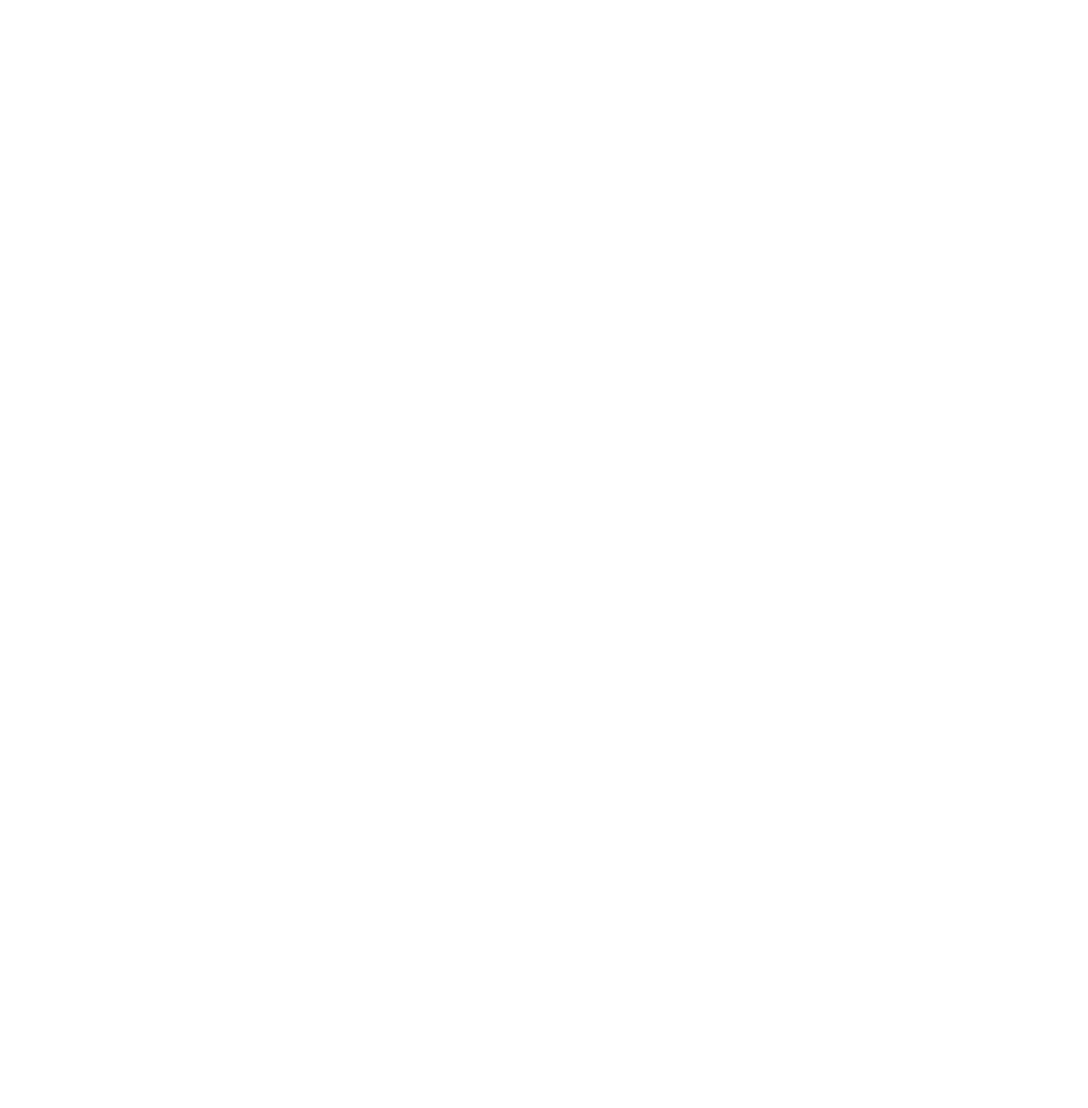
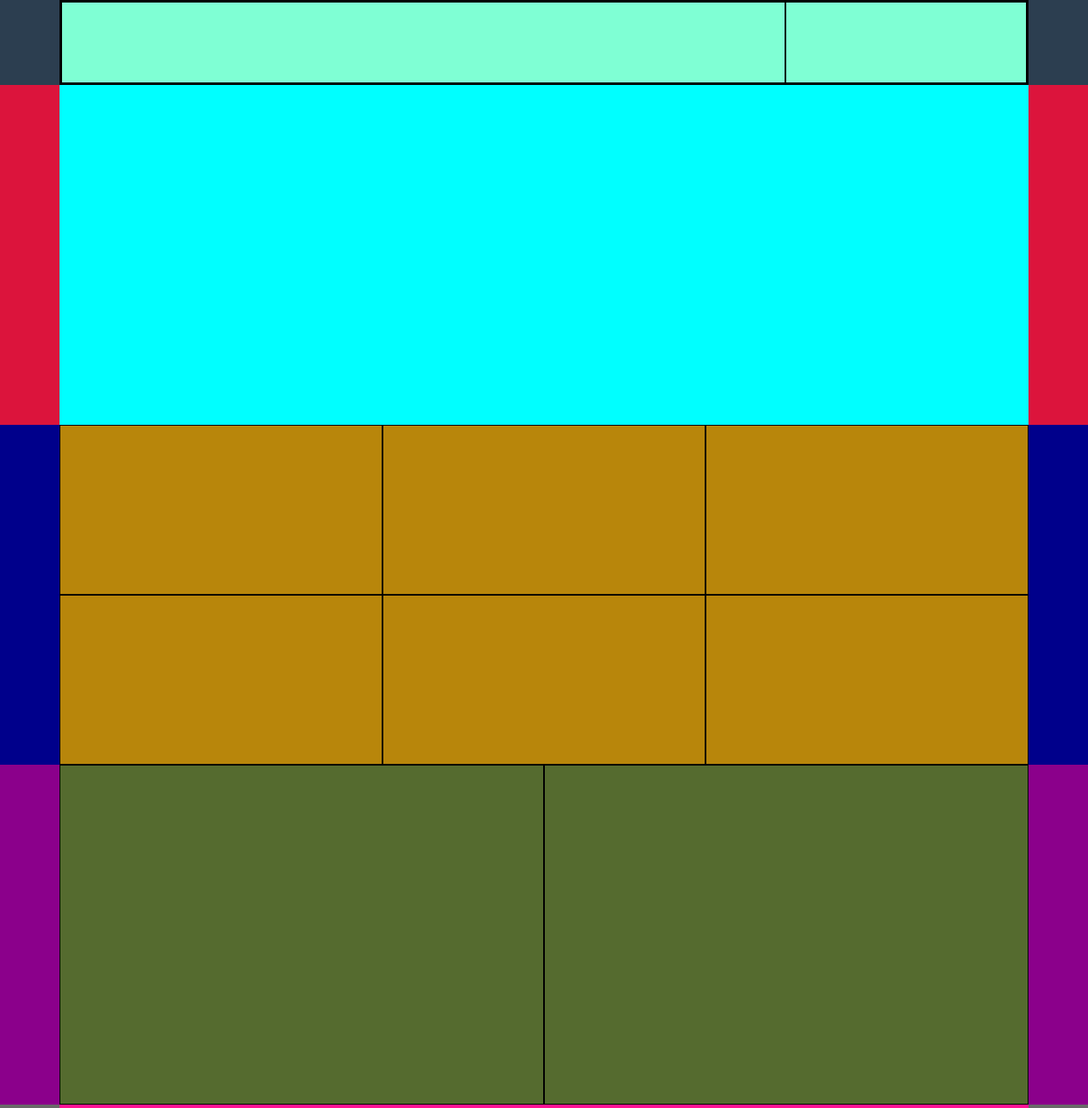
Before and after one commit to Micaela87/html-css-bootstrap-freelancer, a plain HTML site: page index.html in a window 1280 px wide. Shown: the top 1304 px of the page at 85% size. Before the commit the page ends 800 px from the top, so only its background shows below. Drawn offline with nearby package versions, Linux system fonts and the light colour scheme.

Commit message:
main structure completed

```diff
--- a/index.html
+++ b/index.html
@@ -9,6 +9,56 @@
     <title>Bootstrap Freelancer</title>
 </head>
 <body>
-
+    <!-- header -->
+    <header>
+        <div class="container-md">
+            <div class="row">
+                <div class="col"></div>
+                <div class="col-2  col-md-3"></div>
+            </div>
+        </div>
+    </header>
+    <!-- banner -->
+    <section class="jumbo">
+        <div class="container">
+        </div>
+    </section>
+    <!-- portfolio -->
+    <section class="portfolio">
+        <div class="container">
+            <div class="row">
+                <div class="col-12 col-md-6 col-lg-4 debug"></div>
+                <div class="col-12 col-md-6 col-lg-4 debug"></div>
+                <div class="col-12 col-md-6 col-lg-4 debug"></div>
+                <div class="col-12 col-md-6 col-lg-4 debug"></div>
+                <div class="col-12 col-md-6 col-lg-4 debug"></div>
+                <div class="col-12 col-md-6 col-lg-4 debug"></div>
+            </div>
+        </div>
+    </section>
+    <!-- about -->
+    <section class="about">
+        <div class="container">
+            <div class="row">
+                <div class="col-12 col-md-6 debug"></div>
+                <div class="col-12 col-md-6 debug"></div>
+            </div>
+        </div>
+    </section>
+    <section class="contact">
+        <div class="container"></div>
+    </section>
+    <!-- info -->
+    <section class="info">
+        <div class="container">
+            <div class="row">
+                <div class="col-12 col-md-4 debug"></div>
+                <div class="col-12 col-md-4 debug"></div>
+                <div class="col-12 col-md-4 debug"></div>
+            </div>
+        </div>
+    </section>
+    <!-- footer -->
+    <footer></footer>
 </body>
 </html>
--- a/resources/css/style.css
+++ b/resources/css/style.css
@@ -0,0 +1,74 @@
+/* MOBILE VERSION */
+/* debugging rules */
+header div {
+    background-color: aquamarine;
+    border: 1px solid black;
+    height: 100%;
+}
+
+/* header */
+header {
+    height: 100px;
+    background-color: #2c3e50;
+}
+
+/* banner */
+.jumbo {
+    background-color: crimson;
+    height: 400px;
+}
+
+.jumbo div {
+    background-color: cyan;
+    height: 400px;
+}
+
+/* portfolio */
+.portfolio {
+    background-color: darkblue;
+}
+
+.portfolio .debug {
+    background-color: darkgoldenrod;
+    height: 200px;
+    border: 1px solid black;
+}
+
+/* about */
+.about {
+    background-color: darkmagenta;
+    height: 400px;
+}
+
+.about .debug {
+    background-color: darkolivegreen;
+    height: 400px;
+    border: 1px solid black;
+}
+
+/* contact */
+.contact {
+    background-color: dimgray;
+}
+
+.contact div {
+    background-color: deeppink;
+    height: 600px;
+}
+
+/* info */
+.info {
+    background-color: firebrick;
+}
+
+.info .debug {
+    background-color: green;
+    border: 1px solid black;
+    height: 300px;
+}
+
+/* footer */
+footer {
+    background-color: #2c3e50;
+    height: 200px;
+}
```
